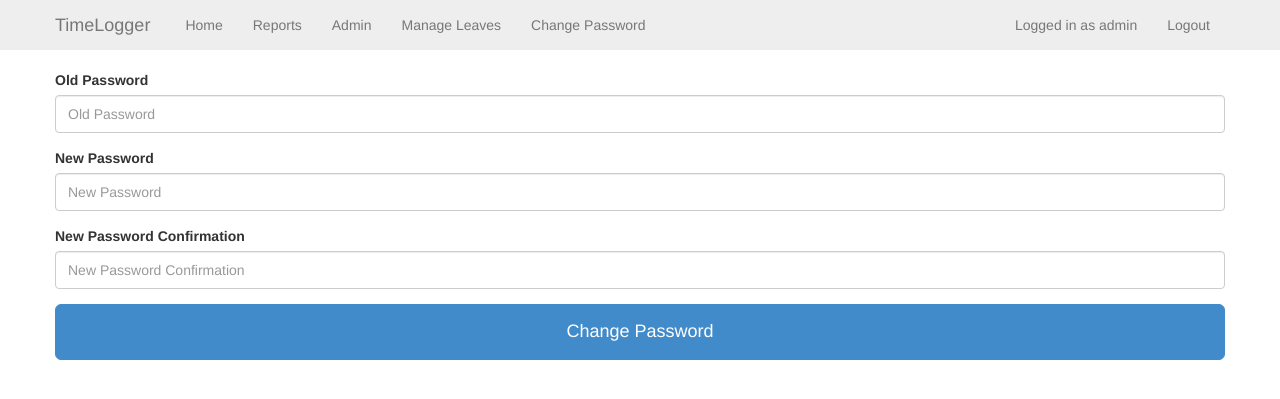
After one commit to hugo506/TimeLogger, a Django app: page /password/ in a window 1280 px wide. The commit adds this page. Shown: the top 399 px of the page. Run offline with Django 3.2, Linux system fonts and the light colour scheme; a user stored in the database is signed in.

Commit message:
added change password functionality

```diff
--- a/templates/activities/base.html
+++ b/templates/activities/base.html
@@ -59,6 +59,7 @@
             <li><a href="{% url 'my_reports' %}">View Reports</a></li>
             {% endif %}
             <li><a href="{% url 'leaves' %}">Manage Leaves</a></li>
+            <li><a href="{% url 'password_change' %}">Change Password</a></li>
           </ul>
           <ul class="nav navbar-nav pull-right">
               <li><a href="#">Logged in as {{ user.username }}</a></li>
--- /dev/null
+++ b/templates/registration/password_change_done.html
@@ -0,0 +1,5 @@
+{% extends "activities/base.html" %}
+
+{% block content %}
+    <h1>Password changed successfully!</h1>
+{% endblock %}
--- /dev/null
+++ b/templates/registration/password_change_form.html
@@ -0,0 +1,26 @@
+{% extends "activities/base.html" %}
+
+{% block content %}
+<form method="post" action="{% url 'django.contrib.auth.views.password_change' %}" class="form-signin">
+    {% if form.errors %}
+    <div class="alert alert-info"> {{ form.errors}} </div>
+    {% endif %}
+    {% csrf_token %}
+    <div class="form-group">
+        <label for="id_old_password">Old Password</label>
+        <input id="id_old_password" name="old_password" type="password" class="form-control" placeholder="Old Password" />
+    </div>
+
+    <div class="form-group">
+        <label for="id_new_password1">New Password</label>
+        <input id="id_new_password1" name="new_password1" type="password" class="form-control" placeholder="New Password" />
+    </div>
+
+    <div class="form-group">
+        <label for="id_new_password2">New Password Confirmation</label>
+        <input id="id_new_password2" name="new_password2" type="password" class="form-control" placeholder="New Password Confirmation" />
+    </div>
+
+    <input type="submit" value="Change Password" class="btn btn-large btn-primary btn-block" />
+</form>
+{% endblock %}
--- a/timesheet/urls.py
+++ b/timesheet/urls.py
@@ -12,6 +12,10 @@ urlpatterns = patterns('',
     url(r'^$', views.index, name="index"),
 
     url(r'^login/$', 'django.contrib.auth.views.login', name="login"),
+
+    url(r'^password/$', 'django.contrib.auth.views.password_change', name="password_change"),
+
+    url(r'^password/changed/$', 'django.contrib.auth.views.password_change_done', name="password_change_done"),
 
     url(r'^logout/$', views.logout_view, name="logout"),
 
```
